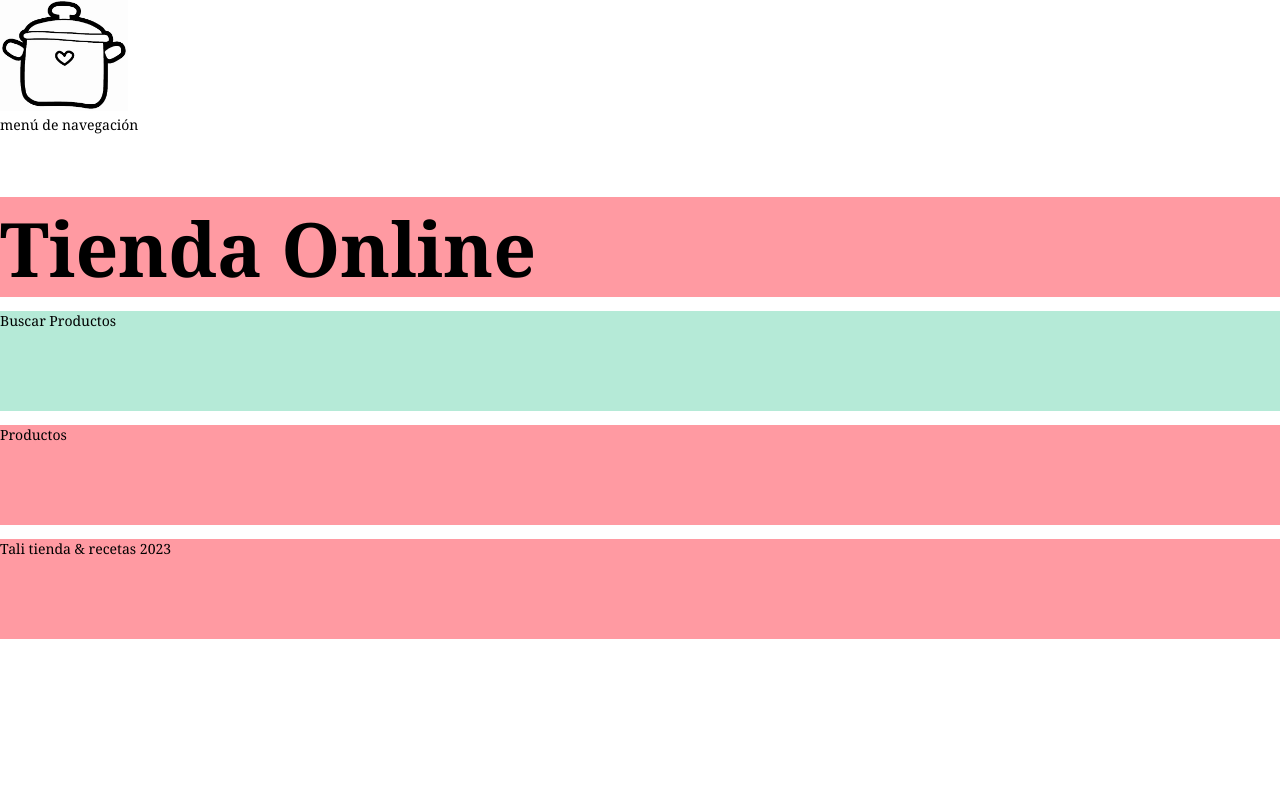
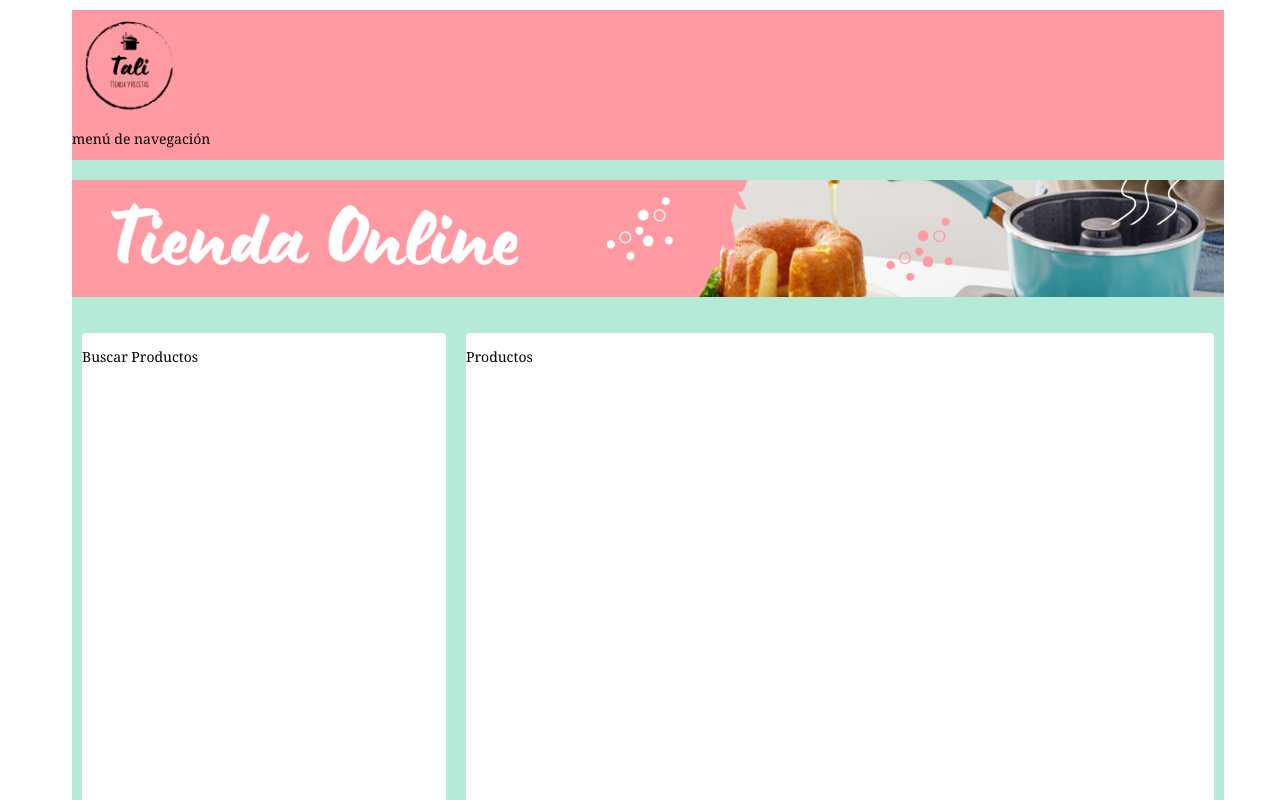
Before and after one commit to tali-tienda-y-recetas/grupo_02_TaliTienda, a plain HTML site: page pages/tienda_online.html in a window 1280 px wide. Shown: the top 800 px of the page. Drawn offline with Linux system fonts and the light colour scheme.

Commit message:
update to

```diff
--- a/pages/css/styles_tienda_online.css
+++ b/pages/css/styles_tienda_online.css
@@ -1,6 +1,6 @@
-.container {
-    width:100%;
-    margin:0px auto;
+.contenedor {
+    width:90%;
+    margin:10px auto;
     font-family: Cambria, Cochin, Georgia, Times, 'Times New Roman', serif;
     font-size: 14px;
   }
@@ -8,31 +8,34 @@
 body{
     background-color: #FFF;
     width: 100%;
-    height: 500px;
+    height: 1100px;
 }
 
 header{
-    background-color: #fff;
+    background-color: #FF9AA2;
     width: 100%;
-    height: auto;
+    height: 150px;
+}
+
+main{
+    background-color: #B5EAD7;
+    width: 100%;
+    height: 1000px;
+}
+
+article{
+    background-color: #FFF;
+    width: auto;
+    height: 800px;
+
 }
 
 footer{
     background-color: #FF9AA2;
     width: 100%;
-    height: 100px;
-}
-
-section{
-    background-color: #FF9AA2;
-    width: 100%;
-    height: 100px;
-}
-
-aside{
-    background-color: #B5EAD7;
-    width: 100%;
-    height: 100px;
+    height: 50px;
+    text-align: center;
+    padding-top: 20px;
 }
 
 .logo{
@@ -42,3 +45,36 @@ width: 10%;
 h1{
     font-size: 75px;
 }
+
+.title_to{
+    width:100%;
+    height: auto;
+    border-top: #B5EAD7 solid 20px;
+    border-bottom: #B5EAD7 solid 10px;
+}
+
+.contenido{
+    display: grid;
+	grid-template-columns: repeat(3, 1fr);
+	grid-template-rows: repeat(2, auto);
+
+	grid-template-areas: "title_to title_to title_to"
+						 "buscar productos productos"
+                         ;
+}
+
+.contenido .title_to{
+	grid-area: title_to;
+}
+
+.contenido .buscar{
+	grid-area: buscar;
+    margin:10px;
+	border-radius: 4px;
+}
+
+.contenido .productos{
+	grid-area: productos;
+    margin:10px;
+	border-radius: 4px;
+}
--- a/pages/tienda_online.html
+++ b/pages/tienda_online.html
@@ -8,29 +8,30 @@
     <link rel="stylesheet" href="css/styles_tienda_online.css">
 </head>
 
-<body class="container">
-
+<body>
+<div  class="contenedor">
     <header>
-        <img class="logo" src="images/logo.jpeg">
+        <img class="logo" src="images/logo.png">
         <nav>menú de navegación</nav>
     </header>
 
-    <section id="title">
-        <h1>Tienda Online</h1>
-    </section>
+    <main class="contenido">
 
-    <aside id="buscar_productos">
-        <p>Buscar Productos</p>
-    </aside>
+        <img class="title_to" src="images/title_to.png">
 
-    <section id="productos">
-        <p>Productos</p>
-    </section>
+        <article class="buscar">
+            <p>Buscar Productos</p>
+        </article>
+
+        <article class="productos">
+            <p>Productos</p>
+        </article>
+    </main>
 
     <footer>
         <p>Tali tienda & recetas 2023</p>
     </footer>
-
+</div>
 </body>
 
 </html>
```
Also changed, not shown: pages/images/logo.jpeg (deleted), pages/images/logo.png (added), pages/images/title_to.png (added), pages/images/titulo_to.jpg (added).
